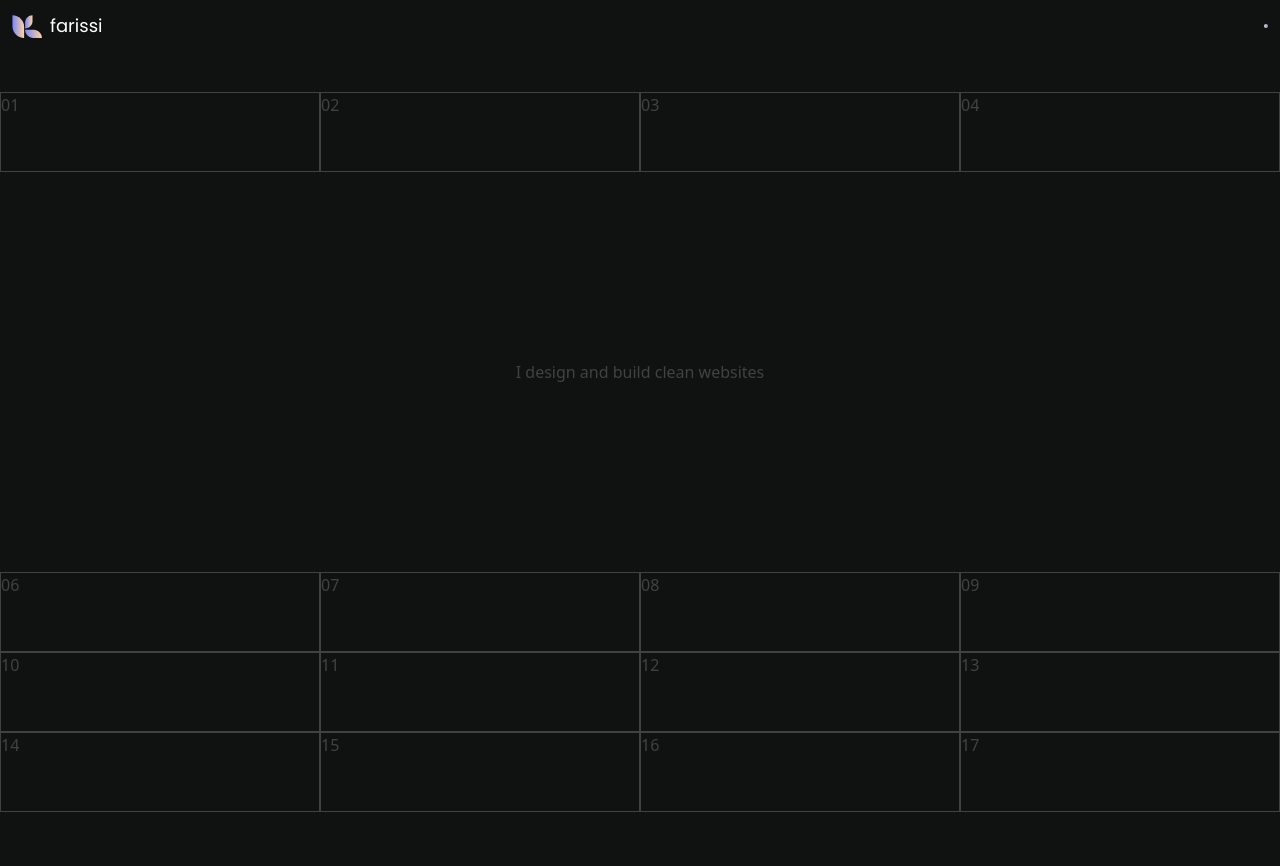
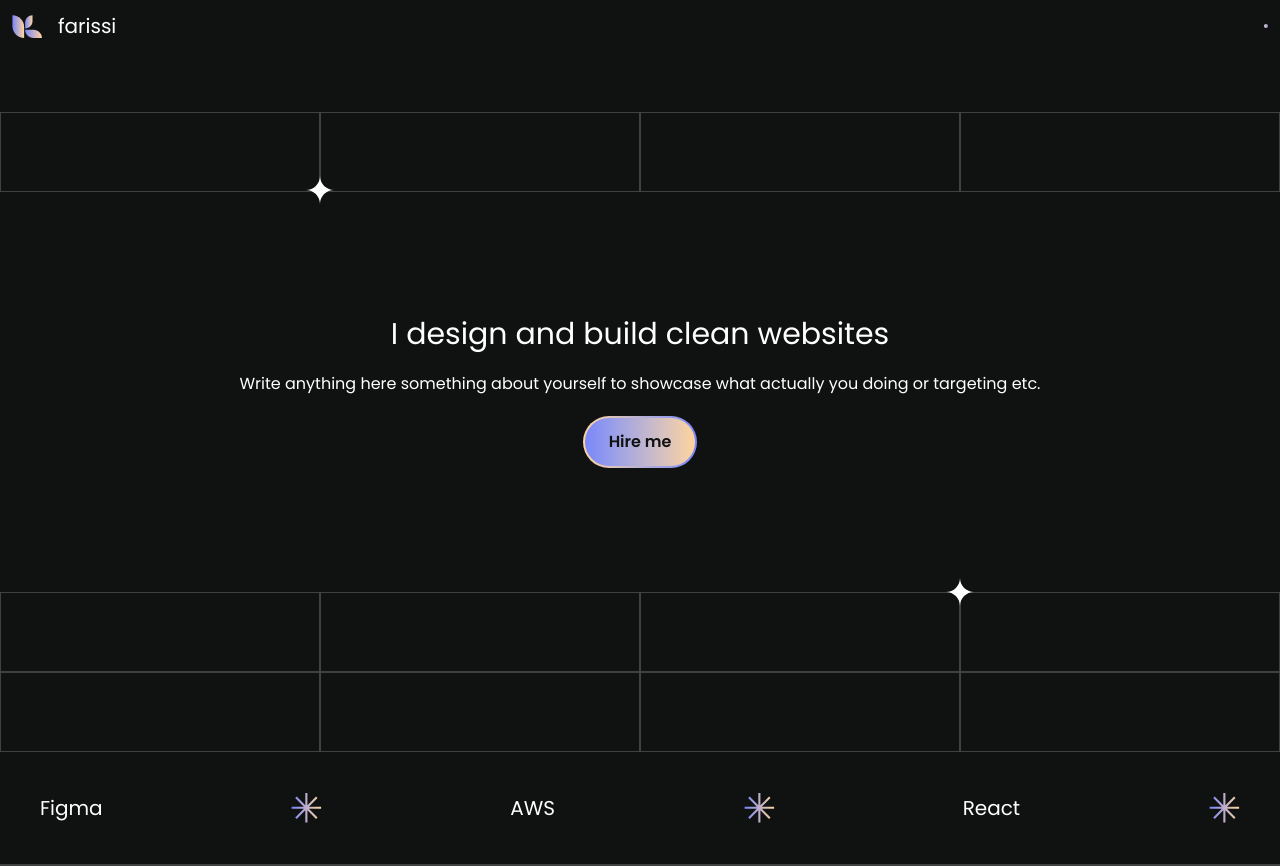
Before and after one commit to Still-Maintainance/Portfolio-2.0, a React (Vite) app: page / in a window 1280 px wide. Before the commit the page ends 812 px from the top, so only its background shows below. Built offline with nearby package versions, Linux system fonts and the light colour scheme.

Commit message:
enhance Header and Hero components with improved styling and layout; add SVG assets for visuals

```diff
--- a/src/Header.jsx
+++ b/src/Header.jsx
@@ -10,7 +10,7 @@ export default function Header() {
         <div className='flex justify-between items-center p-3'>
             <div className='flex justify-center items-center gap-x-2'>
             <img src={ico} alt="Group" />
-            <h1 className="text-lg font-['Poppins']">farissi</h1>
+            <h1 className="text-xl px-2 font-['Poppins']">farissi</h1>
             </div>
             <Navbar isOpen={isMenuOpen}/>
             <NavButton isMenuOpen={isMenuOpen} setIsMenuOpen={setIsMenuOpen} className="md:hidden">Menu</NavButton>
--- a/src/Hero.jsx
+++ b/src/Hero.jsx
@@ -1,27 +1,40 @@
+import portal from './assets/Portal.svg';
+import vector from './assets/Vector.svg';
+
 export default function Hero() {
     return (
-        <div className="mt-10 grid grid-cols-4 grid-rows-8 opacity-20">
-            <div className="border-[0.05px] h-20">01</div>
-            <div className="border-[0.05px] h-20">02</div>
-            <div className="border-[0.05px] h-20">03</div>
-            <div className="border-[0.05px] h-20">04</div>
-            <div className="flex justify-center items-center col-start-1 col-end-5 row-span-5">
-                <h1>I design and build clean websites</h1>
+        <>
+        <div className="mt-15 grid grid-cols-4 grid-rows-8 relative">
+            <div className="border-[0.5px] h-20 opacity-20"></div>
+            <div className="border-[0.5px] h-20 opacity-20"></div>
+            <div className="border-[0.5px] h-20 opacity-20"></div>
+            <div className="border-[0.5px] h-20 opacity-20"></div>
+            <div className="flex flex-wrap flex-col justify-center text-center items-center col-start-1 col-end-5 row-span-5">
+                <h1 className="text-3xl">I design and build clean websites</h1>
+                <p className="text-base my-5 mx-10">Write anything here something about yourself to showcase what actually you doing or targeting etc.</p>
+                <div className="p-[2px] rounded-full bg-gradient-to-r from-[#FFD49C] to-[#7A87FB]">
+                    <button className="p-3 px-6 font-semibold rounded-full bg-gradient-to-r from-[#7A87FB] to-[#FFD49C] text-[#101111]">Hire me</button>
                 </div>
-            <div className="border-[0.05px] h-20">06</div>
-            <div className="border-[0.05px] h-20">07</div>
-            <div className="border-[0.05px] h-20">08</div>
-            <div className="border-[0.05px] h-20">09</div>
-            <div className="border-[0.05px] h-20">10</div>
-            <div className="border-[0.05px] h-20">11</div>
-            <div className="border-[0.05px] h-20">12</div>
-            <div className="border-[0.05px] h-20">13</div>
-            <div className="border-[0.05px] h-20">14</div>
-            <div className="border-[0.05px] h-20">15</div>
-            <div className="border-[0.05px] h-20">16</div>
-            <div className="border-[0.05px] h-20">17</div>
-
-
+            </div>
+            <img src={portal} alt="Portal" className="w-7 absolute top-16 left-1/4 transform -translate-x-1/2"/>
+            <img src={portal} alt="Portal" className="w-7 absolute bottom-36.5 left-3/4 transform -translate-x-1/2"/>
+            <div className="border-[0.5px] h-20 opacity-20"></div>
+            <div className="border-[0.5px] h-20 opacity-20"></div>
+            <div className="border-[0.5px] h-20 opacity-20"></div>
+            <div className="border-[0.5px] h-20 opacity-20"></div>
+            <div className="border-[0.5px] h-20 opacity-20"></div>
+            <div className="border-[0.5px] h-20 opacity-20"></div>
+            <div className="border-[0.5px] h-20 opacity-20"></div>
+            <div className="border-[0.5px] h-20 opacity-20"></div>
         </div>
+        <div className='flex justify-between items-center gap-x-10 p-10 border-b-2 border-white/20'>
+            <h1 className='text-xl'>Figma</h1>
+            <img className='w-8' src={vector} alt="Vector" />
+            <h1 className='text-xl'>AWS</h1>
+            <img className='w-8' src={vector} alt="Vector" />
+            <h1 className='text-xl'>React</h1>
+            <img className='w-8' src={vector} alt="Vector" />
+        </div>
+        </>
     );
 }
--- a/src/index.css
+++ b/src/index.css
@@ -1,4 +1,12 @@
 @import "tailwindcss";
+
+:root {
+    --font-display: 'Poppins', sans-serif;
+}
+
+body {
+    font-family: var(--font-display);
+}
 
 .thin-border {
     border-width: 0.1px;
```
Also changed, not shown: src/assets/Portal.svg (added), src/assets/Vector.svg (added).
